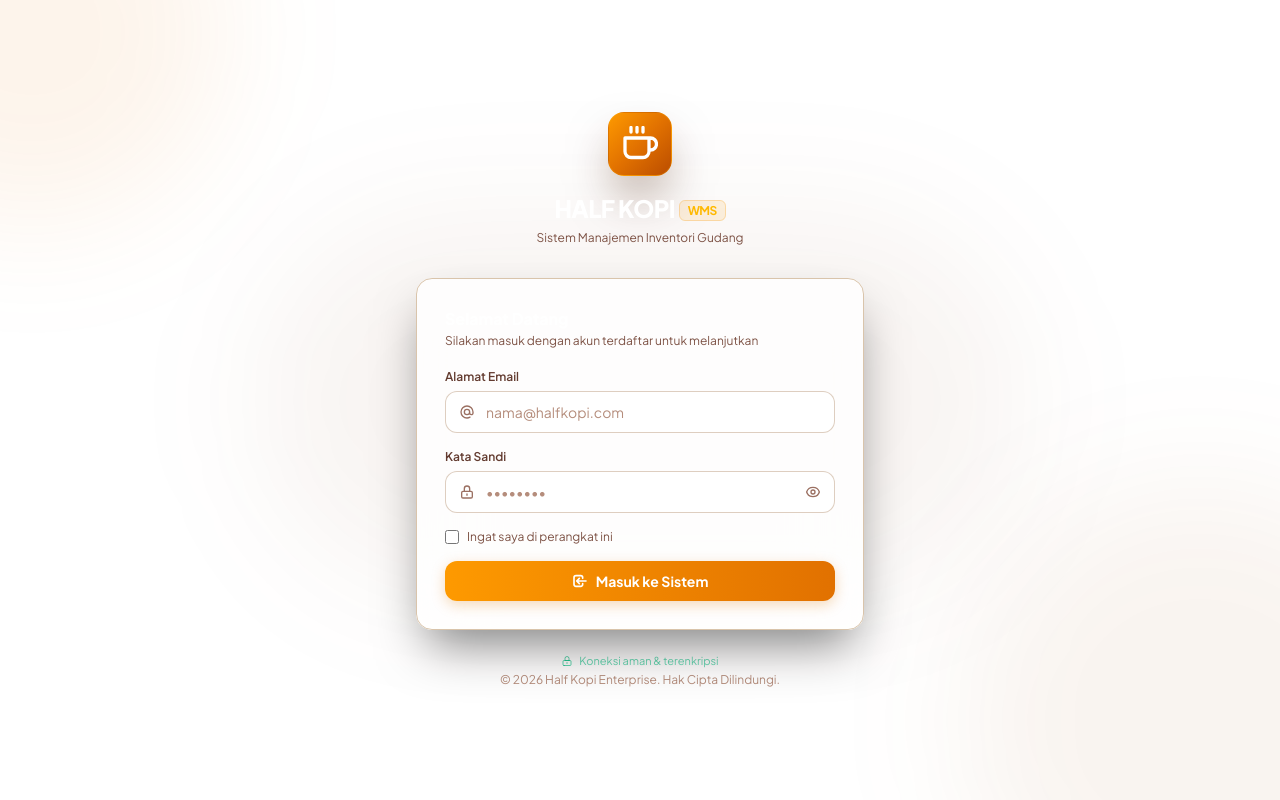
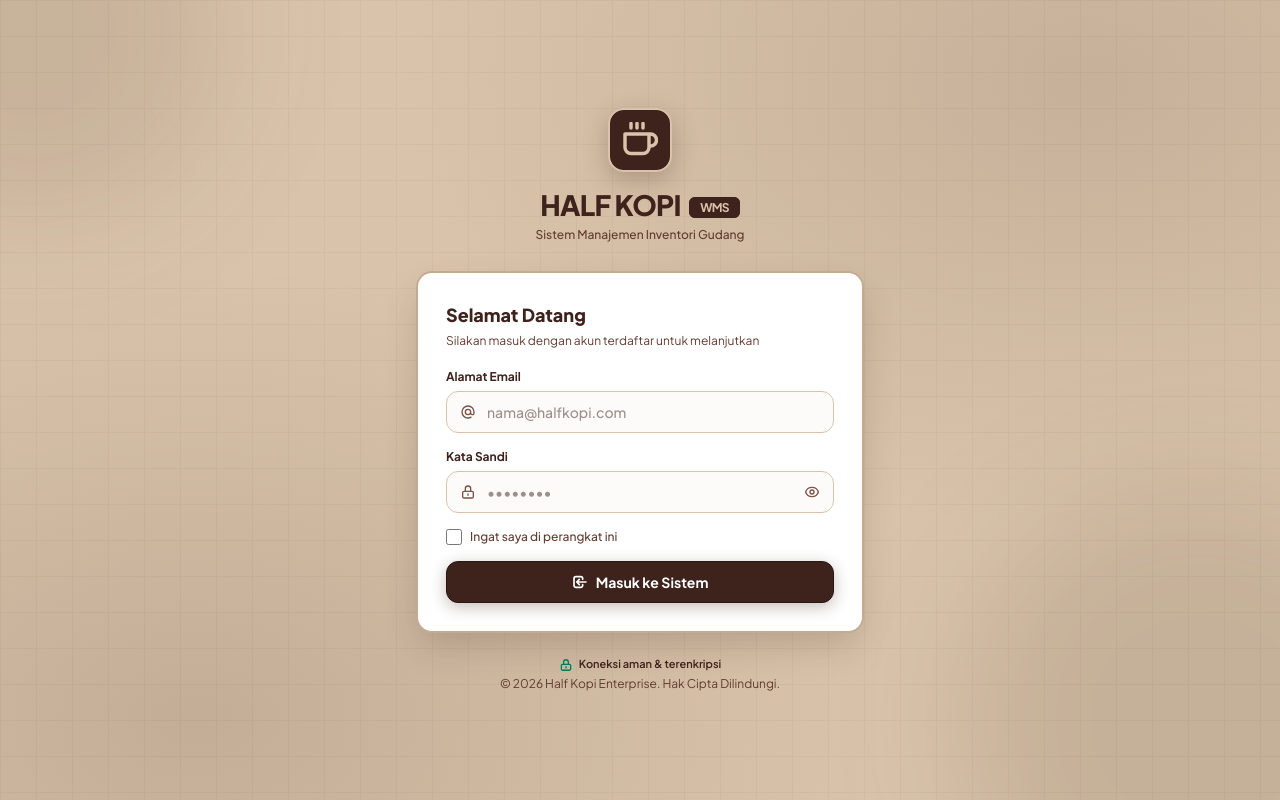
Before and after one commit to fauzidho/warehouse, a Laravel app: page /login in a window 1280 px wide. Run offline with Laravel 12, Linux system fonts and the light colour scheme; data comes from the database, SQL or seed files in the repository; style sheets or scripts are compiled from the project's sources.

Commit message:
fix: perbaiki kontras teks Half Kopi dan terapkan palet Beige (#D9C4AB) & Cokelat (#3E231C) pada halaman login

```diff
--- a/resources/views/auth/login.blade.php
+++ b/resources/views/auth/login.blade.php
@@ -1,5 +1,5 @@
 <!DOCTYPE html>
-<html lang="id" class="h-full bg-zinc-950 text-zinc-100 antialiased">
+<html lang="id" class="h-full antialiased" style="background:#d9c4ab;">
 <head>
     <meta charset="UTF-8">
     <meta name="viewport" content="width=device-width, initial-scale=1.0">
@@ -10,7 +10,14 @@
     <link href="https://fonts.googleapis.com/css2?family=Plus+Jakarta+Sans:wght@300;400;500;600;700;800&display=swap" rel="stylesheet">
     @vite(['resources/css/app.css', 'resources/js/app.js'])
     <style>
-        body { font-family: 'Plus Jakarta Sans', sans-serif; }
+        *, *::before, *::after { box-sizing: border-box; }
+        body {
+            font-family: 'Plus Jakarta Sans', sans-serif;
+            background: #d9c4ab !important;
+            color: #3e231c !important;
+            margin: 0;
+            min-height: 100vh;
+        }
         .login-card { animation: slideUp 0.3s cubic-bezier(0.16, 1, 0.3, 1); }
         @keyframes slideUp {
             from { opacity: 0; transform: translateY(20px) scale(0.98); }
@@ -18,51 +25,51 @@
         }
     </style>
 </head>
-<body class="h-full bg-zinc-950 flex items-center justify-center p-4 relative overflow-hidden selection:bg-amber-600 selection:text-white">
+<body class="h-full flex items-center justify-center p-4 relative overflow-hidden" style="background:#d9c4ab !important;">
 
-    {{-- Ambient Background --}}
-    <div class="absolute inset-0 overflow-hidden pointer-events-none">
-        <div class="absolute -top-40 -left-40 w-96 h-96 bg-amber-600/8 rounded-full blur-3xl"></div>
-        <div class="absolute -bottom-40 -right-40 w-[30rem] h-[30rem] bg-amber-800/6 rounded-full blur-3xl"></div>
-        <div class="absolute top-1/2 left-1/2 -translate-x-1/2 -translate-y-1/2 w-full max-w-3xl h-96 bg-amber-900/5 rounded-full blur-3xl"></div>
+    {{-- Ambient Coffee Background Pattern --}}
+    <div class="absolute inset-0 overflow-hidden pointer-events-none" style="background: radial-gradient(ellipse at 85% 10%, rgba(62,35,28,0.12), transparent 45%), radial-gradient(ellipse at 15% 90%, rgba(62,35,28,0.14), transparent 45%), #d9c4ab;">
+        <div class="absolute -top-40 -left-40 w-96 h-96 rounded-full blur-3xl" style="background:rgba(62,35,28,0.1);"></div>
+        <div class="absolute -bottom-40 -right-40 w-[30rem] h-[30rem] rounded-full blur-3xl" style="background:rgba(62,35,28,0.12);"></div>
         {{-- Subtle grid pattern --}}
-        <div class="absolute inset-0 opacity-[0.015]" style="background-image: linear-gradient(rgba(255,255,255,0.1) 1px, transparent 1px), linear-gradient(90deg, rgba(255,255,255,0.1) 1px, transparent 1px); background-size: 40px 40px;"></div>
+        <div class="absolute inset-0 opacity-[0.035]" style="background-image: linear-gradient(#3e231c 1px, transparent 1px), linear-gradient(90deg, #3e231c 1px, transparent 1px); background-size: 36px 36px;"></div>
     </div>
 
     <div class="w-full max-w-md relative z-10 login-card">
 
-        {{-- Logo & Header --}}
-        <div class="text-center mb-8">
-            <div class="inline-flex items-center justify-center w-16 h-16 rounded-2xl bg-gradient-to-br from-amber-500 via-amber-600 to-amber-700 shadow-2xl shadow-amber-950/60 border border-amber-400/20 mb-4">
-                <svg class="w-9 h-9 text-zinc-950" fill="none" stroke="currentColor" stroke-width="2.2" viewBox="0 0 24 24">
+        {{-- Logo & Header (Deep Brown #3E231C - 100% Kontras Tinggi) --}}
+        <div class="text-center mb-7">
+            <div class="inline-flex items-center justify-center w-16 h-16 rounded-2xl shadow-xl mb-4" style="background:#3e231c; border: 2px solid #d9c4ab; box-shadow: 0 8px 24px rgba(62,35,28,0.25);">
+                <svg class="w-9 h-9" style="color:#d9c4ab;" fill="none" stroke="currentColor" stroke-width="2.3" viewBox="0 0 24 24">
                     <path stroke-linecap="round" stroke-linejoin="round" d="M18 8h1a4 4 0 0 1 0 8h-1M2 8h16v9a4 4 0 0 1-4 4H6a4 4 0 0 1-4-4V8zM6 1v3M10 1v3M14 1v3" />
                 </svg>
             </div>
-            <h1 class="text-2xl font-black tracking-tight text-white">
-                HALF KOPI <span class="text-xs px-2 py-0.5 rounded-md bg-amber-500/12 text-amber-400 font-bold border border-amber-500/25 align-middle">WMS</span>
+            <h1 class="text-2xl font-black tracking-tight" style="color:#3e231c !important; font-size:1.75rem; line-height:1.2;">
+                HALF KOPI
+                <span class="text-xs px-2.5 py-0.5 rounded-md font-bold align-middle" style="background:#3e231c; color:#d9c4ab; border:1px solid #3e231c; margin-left:4px;">WMS</span>
             </h1>
-            <p class="text-xs text-zinc-400 mt-1.5">Sistem Manajemen Inventori Gudang</p>
+            <p class="text-xs font-medium mt-1.5" style="color:#633b30 !important;">Sistem Manajemen Inventori Gudang</p>
         </div>
 
-        {{-- Login Card --}}
-        <div class="bg-zinc-900/80 backdrop-blur-2xl rounded-2xl border border-zinc-800 shadow-2xl shadow-black/50 p-7">
+        {{-- Login Card (Putih Bersih dengan Border Cokelat Beige) --}}
+        <div class="rounded-2xl p-7 shadow-2xl" style="background:#ffffff !important; border: 2px solid #c4ac91 !important; box-shadow: 0 16px 36px -6px rgba(62,35,28,0.22) !important;">
             <div class="mb-5">
-                <h2 class="text-base font-bold text-white">Selamat Datang</h2>
-                <p class="text-xs text-zinc-400 mt-0.5">Silakan masuk dengan akun terdaftar untuk melanjutkan</p>
+                <h2 class="text-lg font-extrabold" style="color:#3e231c !important;">Selamat Datang</h2>
+                <p class="text-xs mt-1" style="color:#633b30 !important;">Silakan masuk dengan akun terdaftar untuk melanjutkan</p>
             </div>
 
             @if(session('success'))
-                <div class="mb-4 p-3 rounded-xl bg-emerald-950/40 border border-emerald-500/25 text-emerald-300 text-xs flex items-center gap-2">
-                    <svg class="w-4 h-4 text-emerald-400 shrink-0" fill="none" stroke="currentColor" stroke-width="2" viewBox="0 0 24 24"><path stroke-linecap="round" stroke-linejoin="round" d="M5 13l4 4L19 7"/></svg>
+                <div class="mb-4 p-3 rounded-xl flex items-center gap-2 text-xs" style="background:#ecfdf5; border:1px solid #a7f3d0; color:#047857;">
+                    <svg class="w-4 h-4 shrink-0" fill="none" stroke="currentColor" stroke-width="2" viewBox="0 0 24 24"><path stroke-linecap="round" stroke-linejoin="round" d="M5 13l4 4L19 7"/></svg>
                     <span>{{ session('success') }}</span>
                 </div>
             @endif
 
             @if($errors->any())
-                <div class="mb-4 p-3 rounded-xl bg-rose-950/40 border border-rose-500/25 text-rose-300 text-xs space-y-1">
+                <div class="mb-4 p-3 rounded-xl text-xs space-y-1" style="background:#fff1f2; border:1px solid #fecdd3; color:#be123c;">
                     @foreach($errors->all() as $error)
                         <div class="flex items-center gap-1.5">
-                            <span class="w-1.5 h-1.5 rounded-full bg-rose-400 shrink-0"></span>
+                            <span class="w-1.5 h-1.5 rounded-full shrink-0" style="background:#e11d48;"></span>
                             <span>{{ $error }}</span>
                         </div>
                     @endforeach
@@ -74,12 +81,12 @@
 
                 {{-- Email --}}
                 <div>
-                    <label for="email" class="block text-xs font-semibold text-zinc-300 mb-1.5">
+                    <label for="email" class="block text-xs font-bold mb-1.5" style="color:#3e231c !important;">
                         Alamat Email
                     </label>
                     <div class="relative">
-                        <div class="absolute inset-y-0 left-0 pl-3.5 flex items-center pointer-events-none">
-                            <svg class="w-4 h-4 text-zinc-500" fill="none" stroke="currentColor" stroke-width="2" viewBox="0 0 24 24">
+                        <div class="absolute inset-y-0 left-0 pl-3.5 flex items-center pointer-events-none" style="color:#7d5245;">
+                            <svg class="w-4 h-4" fill="none" stroke="currentColor" stroke-width="2" viewBox="0 0 24 24">
                                 <path stroke-linecap="round" stroke-linejoin="round" d="M16 12a4 4 0 10-8 0 4 4 0 008 0zm0 0v1.5a2.5 2.5 0 005 0V12a9 9 0 10-9 9m4.5-1.206a8.959 8.959 0 01-4.5 1.207"/>
                             </svg>
                         </div>
@@ -87,26 +94,28 @@
                             value="{{ old('email') }}"
                             required
                             placeholder="nama@halfkopi.com"
-                            class="w-full bg-zinc-950/80 border border-zinc-700/60 rounded-xl pl-10 pr-4 py-2.5 text-sm text-zinc-100 placeholder-zinc-600 focus:outline-none focus:border-amber-500 focus:ring-1 focus:ring-amber-500/40 transition-all">
+                            class="w-full rounded-xl pl-10 pr-4 py-2.5 text-sm font-medium transition-all"
+                            style="background:#fdfbf9 !important; border:1.5px solid #d9c4ab !important; color:#3e231c !important;">
                     </div>
                 </div>
 
                 {{-- Password --}}
                 <div>
-                    <label for="password" class="block text-xs font-semibold text-zinc-300 mb-1.5">
+                    <label for="password" class="block text-xs font-bold mb-1.5" style="color:#3e231c !important;">
                         Kata Sandi
                     </label>
                     <div class="relative">
-                        <div class="absolute inset-y-0 left-0 pl-3.5 flex items-center pointer-events-none">
-                            <svg class="w-4 h-4 text-zinc-500" fill="none" stroke="currentColor" stroke-width="2" viewBox="0 0 24 24">
+                        <div class="absolute inset-y-0 left-0 pl-3.5 flex items-center pointer-events-none" style="color:#7d5245;">
+                            <svg class="w-4 h-4" fill="none" stroke="currentColor" stroke-width="2" viewBox="0 0 24 24">
                                 <path stroke-linecap="round" stroke-linejoin="round" d="M12 15v2m-6 4h12a2 2 0 002-2v-6a2 2 0 00-2-2H6a2 2 0 00-2 2v6a2 2 0 002 2zm10-10V7a4 4 0 00-8 0v4h8z"/>
                             </svg>
                         </div>
                         <input type="password" name="password" id="password"
                             required
                             placeholder="••••••••"
-                            class="w-full bg-zinc-950/80 border border-zinc-700/60 rounded-xl pl-10 pr-11 py-2.5 text-sm text-zinc-100 placeholder-zinc-600 focus:outline-none focus:border-amber-500 focus:ring-1 focus:ring-amber-500/40 transition-all">
-                        <button type="button" onclick="togglePassword()" class="absolute inset-y-0 right-0 pr-3.5 flex items-center text-zinc-500 hover:text-zinc-300 transition-colors">
+                            class="w-full rounded-xl pl-10 pr-11 py-2.5 text-sm font-medium transition-all"
+                            style="background:#fdfbf9 !important; border:1.5px solid #d9c4ab !important; color:#3e231c !important;">
+                        <button type="button" onclick="togglePassword()" class="absolute inset-y-0 right-0 pr-3.5 flex items-center transition-colors" style="color:#7d5245;" onmouseover="this.style.color='#3e231c'" onmouseout="this.style.color='#7d5245'">
                             <svg id="eyeIcon" class="w-4 h-4" fill="none" stroke="currentColor" stroke-width="2" viewBox="0 0 24 24">
                                 <path stroke-linecap="round" stroke-linejoin="round" d="M15 12a3 3 0 11-6 0 3 3 0 016 0z"/>
                                 <path stroke-linecap="round" stroke-linejoin="round" d="M2.458 12C3.732 7.943 7.523 5 12 5c4.478 0 8.268 2.943 9.542 7-1.274 4.057-5.064 7-9.542 7-4.477 0-8.268-2.943-9.542-7z"/>
@@ -118,12 +127,16 @@
                 {{-- Remember Me --}}
                 <div class="flex items-center gap-2">
                     <input type="checkbox" name="remember" id="remember"
-                        class="w-3.5 h-3.5 rounded bg-zinc-950 border-zinc-700 text-amber-600 focus:ring-amber-500 focus:ring-offset-0">
-                    <label for="remember" class="text-xs text-zinc-400 cursor-pointer">Ingat saya di perangkat ini</label>
+                        class="w-4 h-4 rounded cursor-pointer" style="accent-color:#3e231c;">
+                    <label for="remember" class="text-xs font-medium cursor-pointer" style="color:#633b30 !important;">Ingat saya di perangkat ini</label>
                 </div>
 
+                {{-- Submit Button (Warna Cokelat Kopi #3E231C Mewah & Kontras) --}}
                 <button type="submit" id="submitBtn"
-                    class="w-full py-2.5 px-4 rounded-xl font-bold text-sm bg-gradient-to-r from-amber-500 to-amber-600 hover:from-amber-400 hover:to-amber-500 text-zinc-950 btn-primary-glow flex items-center justify-center gap-2">
+                    class="w-full py-2.5 px-4 rounded-xl font-bold text-sm flex items-center justify-center gap-2 transition-all cursor-pointer shadow-lg active:scale-95"
+                    style="background:#3e231c !important; color:#ffffff !important; border:1px solid #2a1712 !important; box-shadow:0 4px 16px rgba(62,35,28,0.3) !important;"
+                    onmouseover="this.style.background='#2a1712';"
+                    onmouseout="this.style.background='#3e231c';">
                     <svg class="w-4 h-4" fill="none" stroke="currentColor" stroke-width="2.5" viewBox="0 0 24 24">
                         <path stroke-linecap="round" stroke-linejoin="round" d="M11 16l-4-4m0 0l4-4m-4 4h14m-5 4v1a3 3 0 01-3 3H6a3 3 0 01-3-3V7a3 3 0 013-3h7a3 3 0 013 3v1"/>
                     </svg>
@@ -133,9 +146,9 @@
         </div>
 
         {{-- Footer --}}
-        <div class="text-center mt-6 text-xs text-zinc-600">
-            <div class="flex items-center justify-center gap-1.5 text-emerald-500/60 text-[11px] mb-1">
-                <svg class="w-3 h-3" fill="none" stroke="currentColor" stroke-width="2" viewBox="0 0 24 24">
+        <div class="text-center mt-6 text-xs" style="color:#633b30 !important;">
+            <div class="flex items-center justify-center gap-1.5 text-[11px] mb-1 font-semibold" style="color:#3e231c !important;">
+                <svg class="w-3.5 h-3.5 text-emerald-700" fill="none" stroke="currentColor" stroke-width="2.2" viewBox="0 0 24 24">
                     <path stroke-linecap="round" stroke-linejoin="round" d="M12 15v2m-6 4h12a2 2 0 002-2v-6a2 2 0 00-2-2H6a2 2 0 00-2 2v6a2 2 0 002 2zm10-10V7a4 4 0 00-8 0v4h8z"/>
                 </svg>
                 <span>Koneksi aman & terenkripsi</span>
@@ -154,6 +167,7 @@
         document.getElementById('loginForm').addEventListener('submit', function() {
             const btn = document.getElementById('submitBtn');
             btn.disabled = true;
+            btn.style.opacity = '0.85';
             btn.innerHTML = `<svg class="w-4 h-4 animate-spin" fill="none" stroke="currentColor" stroke-width="2" viewBox="0 0 24 24"><path stroke-linecap="round" stroke-linejoin="round" d="M4 4v5h.582m15.356 2A8.001 8.001 0 004.582 9m0 0H9m11 11v-5h-.581m0 0a8.003 8.003 0 01-15.357-2m15.357 2H15"/></svg> Memproses...`;
         });
     </script>
```
Also changed, not shown: resources/css/app.css (+15 -15 lines), resources/views/layouts/app.blade.php (+17 -17 lines), 3 other files.
